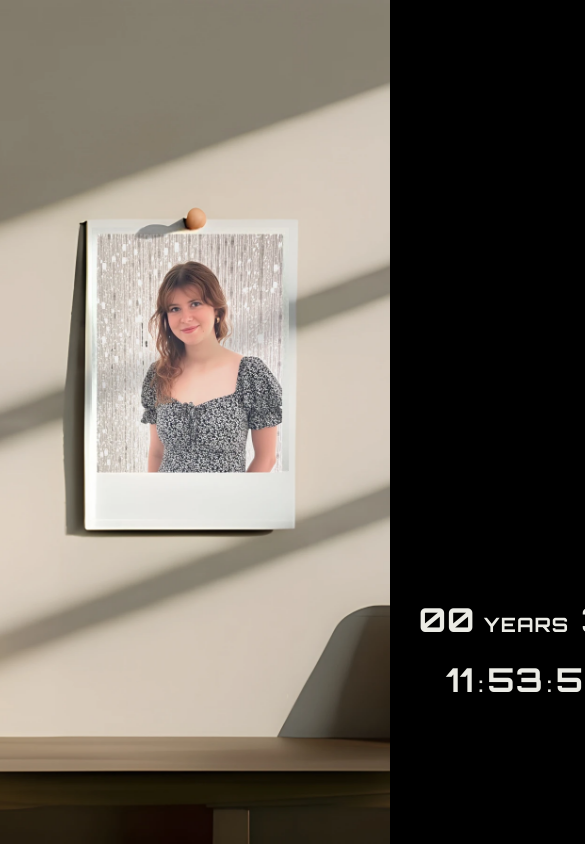
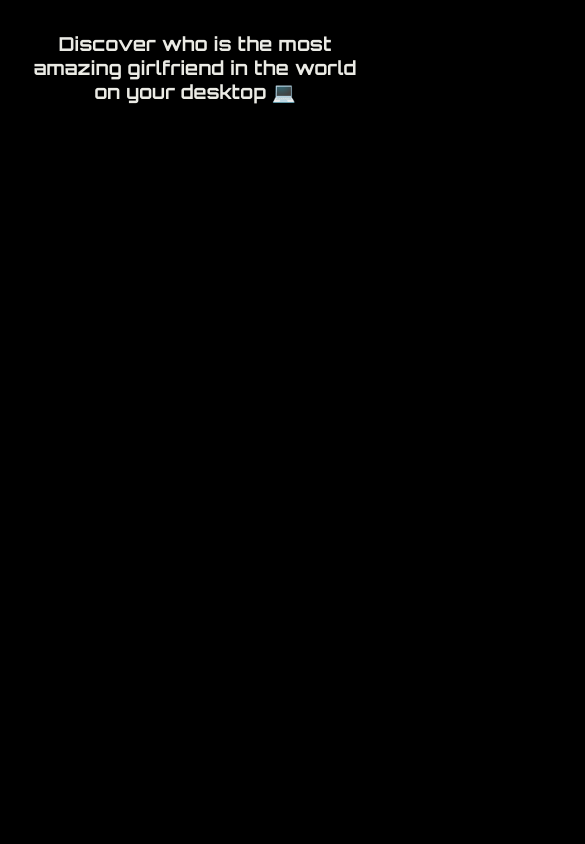
Before and after one commit to AymericLeDrezen/test, a plain HTML site: page index.html in a window 390 px wide. Shown: the top 844 px of the page, 585 px wide, since content can reach past the window. Drawn offline with Linux system fonts and the light colour scheme.

Commit message:
Update index.html

```diff
--- a/index.html
+++ b/index.html
@@ -29,28 +29,23 @@
       display: flex;
       align-items: baseline;
       white-space: nowrap;
-      /* enable tabular numbers to reduce digit width variance */
       font-variant-numeric: tabular-nums;
       font-feature-settings: "tnum";
     }
 
     .number {
-      font-size: calc(30 / 768 * 100vh); /* smaller numbers */
+      font-size: calc(30 / 768 * 100vh);
       margin-right: 0.25em;
-      display: inline-block; /* so width can be fixed */
+      display: inline-block;
     }
 
-    /* Fix widths so labels/colons never shift as digits change */
-    .w2ch { width: 2ch; text-align: right; } /* 00–59 style */
-    /* You can add .w3ch for days if you want fully static there as well */
-    /* .w3ch { width: 3ch; text-align: right; } */
+    .w2ch { width: 2ch; text-align: right; }
 
     .label {
-      font-size: calc(18 / 768 * 100vh); /* smaller labels */
+      font-size: calc(18 / 768 * 100vh);
       margin-right: 0.6em;
     }
 
-    /* Adjust positions */
     #years-days {
       top: calc((545) / 768 * 100vh);
       left: 50%;
@@ -71,7 +66,6 @@
       );
     }
 
-    /* Reduce spacing inside time row */
     #time .number {
       margin-right: 0.15em;
     }
@@ -80,13 +74,11 @@
       margin-right: 0.15em;
     }
 
-    /* Keep seconds label attached to number */
     .seconds-block {
       display: flex;
       align-items: baseline;
     }
 
-    /* --- Sound enable button --- */
     #sound-btn {
       position: fixed;
       right: 12px;
@@ -106,9 +98,22 @@
     #sound-btn.hidden {
       display: none;
     }
+
+    /* Mobile message */
+    #mobile-message {
+      display: none;
+      color: #ebebe5;
+      text-align: center;
+      font-size: 1.2rem;
+      padding: 2rem;
+    }
   </style>
 </head>
 <body>
+  <div id="mobile-message">
+    Discover who is the most amazing girlfriend in the world on your desktop 💻
+  </div>
+
   <div id="years-days" class="countdown-part">
     <span class="number" id="years">00</span><span class="label">YEARS</span>
     <span class="number" id="days">00</span><span class="label">DAYS</span>
@@ -122,16 +127,31 @@
     </span>
   </div>
 
-  <!-- Background music: set your MP3 path here -->
   <audio id="bgm" src="music.mp3" preload="auto" loop playsinline></audio>
-
-  <!-- Shown only if autoplay is blocked -->
   <button id="sound-btn" class="hidden" type="button">Enable sound 🔊</button>
 
   <script>
+    // ========== MOBILE DETECTION ==========
+    function isMobile() {
+      return /Mobi|Android|iPhone|iPad|iPod/i.test(navigator.userAgent)
+             || window.innerWidth < 768;
+    }
+
+    function handleDevice() {
+      if (isMobile()) {
+        document.body.style.background = "black";
+        document.getElementById("mobile-message").style.display = "block";
+        document.getElementById("years-days").style.display = "none";
+        document.getElementById("time").style.display = "none";
+        document.getElementById("sound-btn").style.display = "none";
+      }
+    }
+    handleDevice();
+    window.addEventListener("resize", handleDevice);
+    // ========== END MOBILE DETECTION ==========
+
+
     // ========= COUNT-UP (starts October 1, 2024) =========
-    // Counts UP from the given start date, showing elapsed years/days/hours/minutes/seconds.
-    // Uses calendar-aware year calculation so leap years are handled correctly.
     const startDate = new Date("2024-10-01T00:00:00");
 
     function addYears(date, years) {
@@ -142,8 +162,6 @@
 
     function updateCountUp() {
       const now = new Date();
-
-      // If we're before the start date, just show zeros (starts ticking at the start moment).
       if (now < startDate) {
         document.getElementById("years").innerText = "00";
         document.getElementById("days").innerText = "00";
@@ -153,14 +171,12 @@
         return;
       }
 
-      // Full elapsed years since startDate (calendar-accurate, handles leap years)
       let years = 0;
       while (addYears(startDate, years + 1) <= now) {
         years++;
       }
       const afterYears = addYears(startDate, years);
 
-      // Remaining time after removing full years
       let remainingMs = now - afterYears;
       const dayMs = 24 * 60 * 60 * 1000;
       const hourMs = 60 * 60 * 1000;
@@ -178,7 +194,6 @@
 
       const seconds = Math.floor(remainingMs / secMs);
 
-      // Update UI (padStart keeps the digital look)
       document.getElementById("years").innerText = years.toString().padStart(2, '0');
       document.getElementById("days").innerText = days.toString().padStart(2, '0');
       document.getElementById("hours").innerText = hours.toString().padStart(2, '0');
@@ -191,24 +206,19 @@
     // ========= END COUNT-UP =========
 
 
-    // ========= AUDIO AUTOPLAY HELPER (unchanged) =========
+    // ========= AUDIO AUTOPLAY HELPER =========
     const audioEl = document.getElementById('bgm');
     const soundBtn = document.getElementById('sound-btn');
     let soundEnabled = false;
 
-    // Try autoplay on load; if it fails, show the button and wait for a gesture.
     function tryAutoplay() {
-      // Some browsers require volume to be set before play()
       audioEl.volume = 0.8;
-
-      // Attempt to play right away
       const playAttempt = audioEl.play();
       if (playAttempt !== undefined) {
         playAttempt.then(() => {
           soundEnabled = true;
           hideSoundButton();
         }).catch(() => {
-          // Autoplay blocked; wait for a user gesture
           showSoundButton();
           attachGestureListeners();
         });
@@ -223,16 +233,13 @@
       detachGestureListeners();
     }
 
-    // Called on a gesture (click/touch/keydown)
     function safePlayAudio() {
       if (soundEnabled) return;
-      // For Safari iOS: resuming web audio context if needed
       if (typeof window.AudioContext !== "undefined") {
         const ctx = new (window.AudioContext || window.webkitAudioContext)();
         if (ctx.state === "suspended") {
           ctx.resume().catch(() => {});
         }
-        // We create then immediately close to poke the audio stack
         setTimeout(() => ctx.close(), 0);
       }
 
@@ -260,19 +267,16 @@
       window.removeEventListener('keydown', onFirstGesture, { capture: true });
     }
 
-    // If the tab becomes visible again after interaction, ensure playback
     document.addEventListener('visibilitychange', () => {
       if (!document.hidden && soundEnabled && audioEl.paused) {
         audioEl.play().catch(() => {});
       }
     });
 
-    // Button explicit enable
     soundBtn.addEventListener('click', () => {
       safePlayAudio();
     });
 
-    // Kick things off once the DOM is ready
     if (document.readyState === 'loading') {
       document.addEventListener('DOMContentLoaded', tryAutoplay);
     } else {
```
